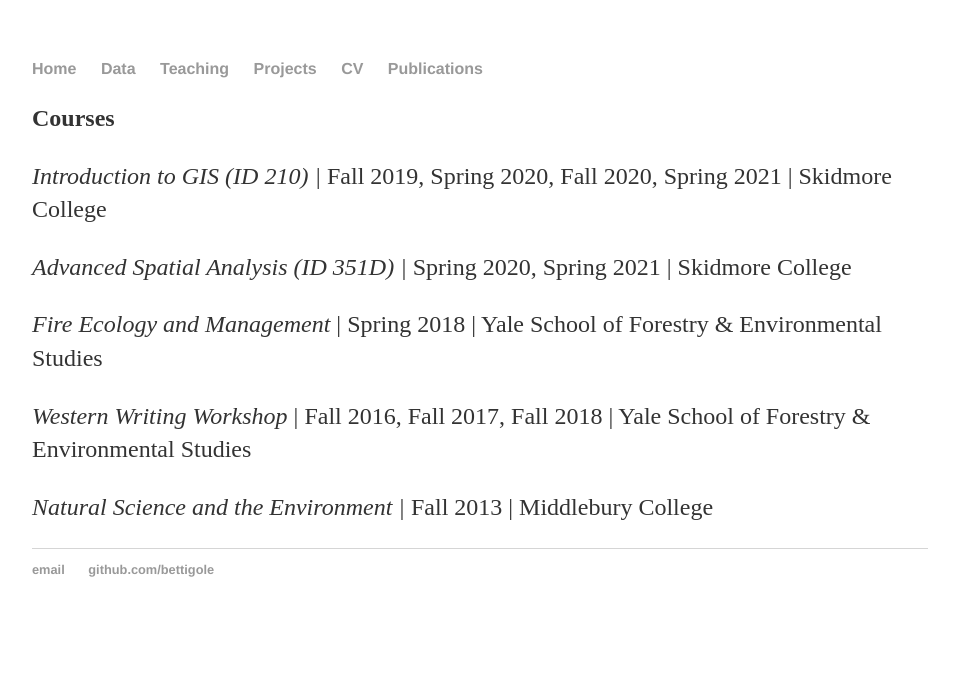
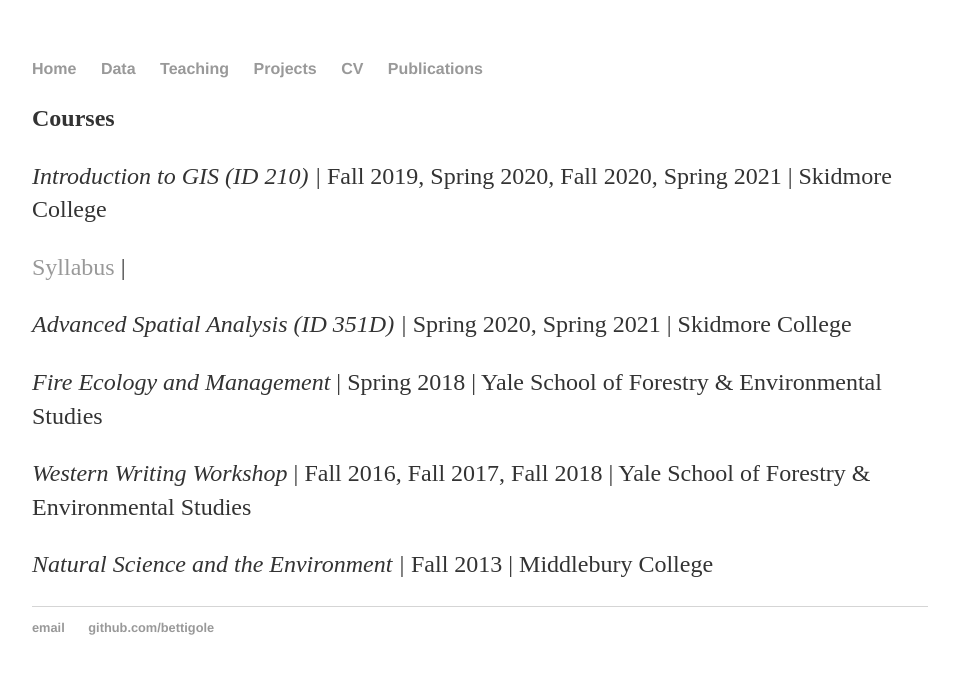
Before and after one commit to bettigole/bettigole.github.io, a Jekyll site: the page built from teaching/index.html, in a window 1280 px wide. Shown: the top 674 px of the page, without its empty margins (160-1119 px from the left). Built offline with Jekyll 4.4.1, drawn with Linux system fonts in a browser that asks for light colours.

Commit message:
test linking pdf

```diff
--- a/teaching/index.html
+++ b/teaching/index.html
@@ -5,6 +5,7 @@
 
 <p><strong>Courses</strong></p>
 <p><em>Introduction to GIS (ID 210) |</em> Fall 2019, Spring 2020, Fall 2020, Spring 2021 | Skidmore College</p>
+<p><a href="/ID 210 Spring 2021 Syllabus - 020221.pdf"> Syllabus</a> |
 <p><em>Advanced Spatial Analysis (ID 351D) |</em> Spring 2020, Spring 2021 | Skidmore College</p>
 <p><em>Fire Ecology and Management</em> | Spring 2018 | Yale School of Forestry &amp; Environmental Studies</p>
 <p><em>Western Writing Workshop</em> | Fall 2016, Fall 2017, Fall 2018 | Yale School of Forestry &amp; Environmental Studies</p>
```
